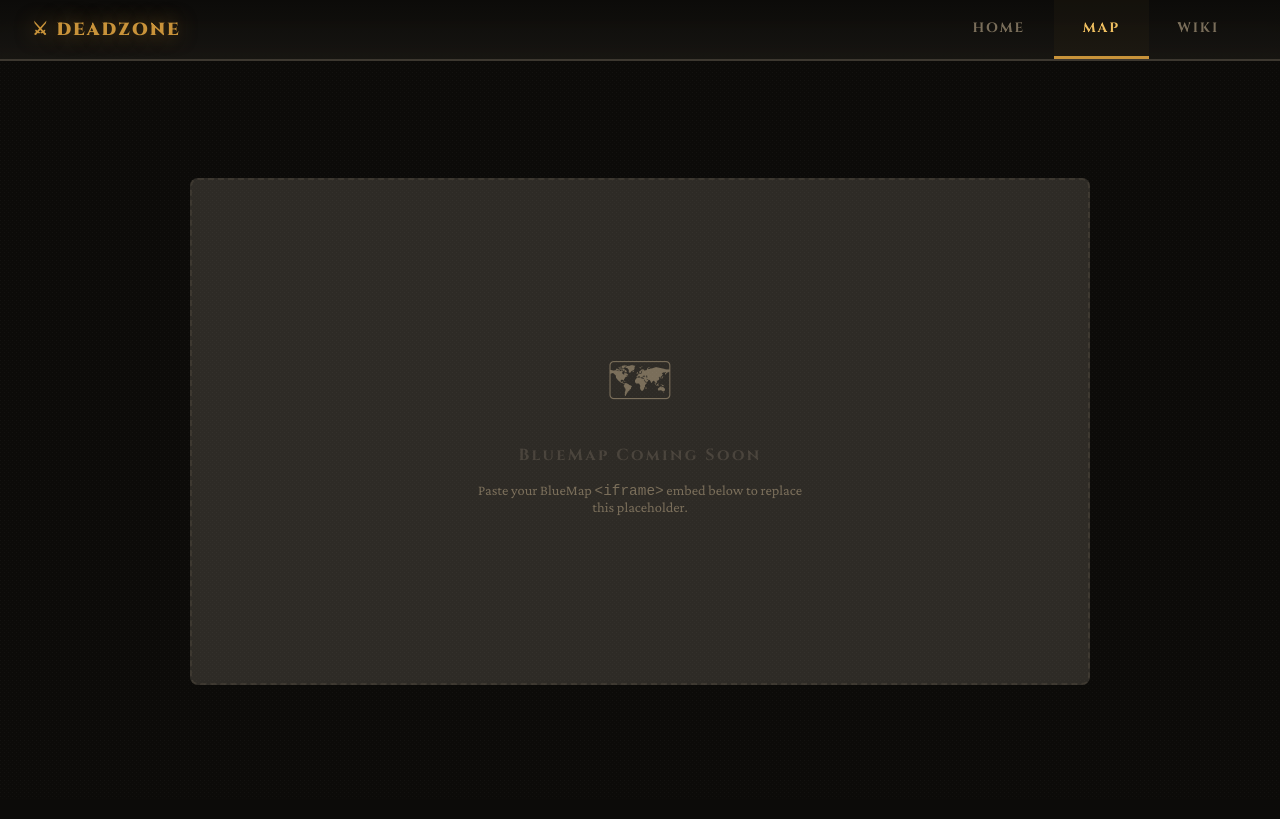
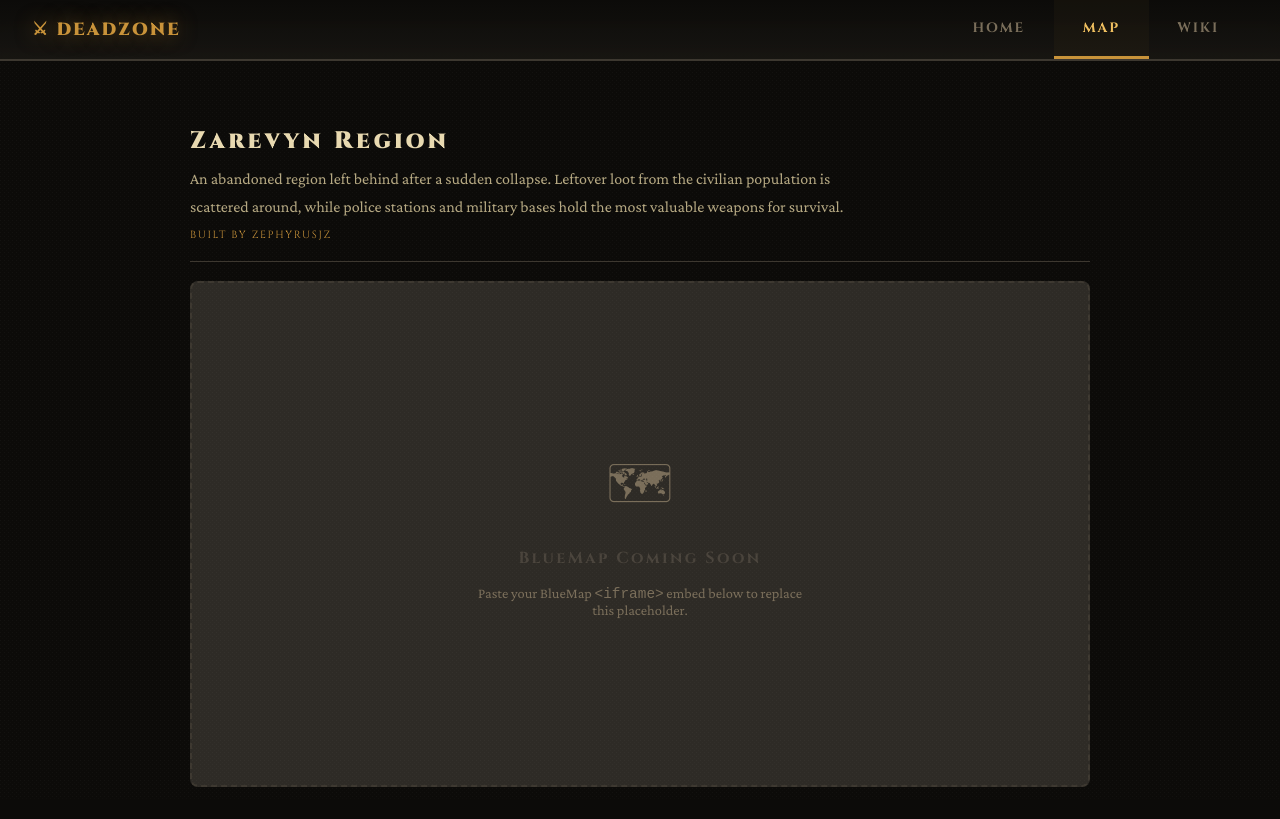
Before and after one commit to Aureljz/deadzone.github.io, a plain HTML site: page index.html in a window 1280 px wide. Both pictures are taken after a click on the item "MAP". Drawn offline with nearby package versions, Linux system fonts and the light colour scheme.

Commit message:
Changes to map and home tab

```diff
--- a/index.html
+++ b/index.html
@@ -4,6 +4,7 @@
   <meta charset="UTF-8" />
   <meta name="viewport" content="width=device-width, initial-scale=1.0"/>
   <title>DeadZone — Home</title>
+  <link rel="icon" type="image/png" href="assets/favicon.png">
   <link rel="preconnect" href="https://fonts.googleapis.com">
   <link rel="preconnect" href="https://fonts.gstatic.com" crossorigin>
   <link href="https://fonts.googleapis.com/css2?family=MedievalSharp&family=Cinzel:wght@400;700;900&family=Crimson+Pro:ital,wght@0,300;0,400;0,600;1,300;1,400&display=swap" rel="stylesheet">
@@ -445,14 +446,6 @@
     /* ══════════════════════════════
        MAP PAGE
     ══════════════════════════════ */
-    .map-page {
-      display: flex; align-items: center; justify-content: center;
-      min-height: calc(100vh - 60px);
-      padding: 2rem;
-      flex-direction: column;
-      gap: 1.5rem;
-      text-align: center;
-    }
 
     .map-placeholder {
       width: 100%; max-width: 900px;
@@ -484,6 +477,53 @@
       width: 100%; height: 100%;
       border: none;
       display: none; /* shown by JS once inserted */
+    }
+
+    /* ══════════════════════════════
+       MAP PAGE — REGION HEADER
+    ══════════════════════════════ */
+    .map-page {
+      display: flex; align-items: center; justify-content: center;
+      min-height: calc(100vh - 60px);
+      padding: 2rem;
+      flex-direction: column;
+      gap: 0;
+      text-align: center;
+    }
+
+    .map-region-header {
+      width: 100%; max-width: 900px;
+      padding: 2rem 0 1.2rem;
+      text-align: left;
+      border-bottom: 1px solid var(--border);
+      margin-bottom: 1.2rem;
+    }
+
+    .map-region-header h2 {
+      font-family: 'Cinzel', serif;
+      font-weight: 900;
+      font-size: 1.5rem;
+      letter-spacing: 0.14em;
+      color: var(--parchment);
+      margin-bottom: 0.5rem;
+    }
+
+    .map-region-header p {
+      font-family: 'Crimson Pro', serif;
+      font-size: 1rem;
+      color: var(--sand);
+      line-height: 1.7;
+      max-width: 680px;
+    }
+
+    .map-region-header .map-builder {
+      display: inline-block;
+      margin-top: 0.5rem;
+      font-family: 'Cinzel', serif;
+      font-size: 0.65rem;
+      letter-spacing: 0.16em;
+      text-transform: uppercase;
+      color: var(--gold);
     }
 
     /* ══════════════════════════════
@@ -769,6 +809,13 @@
 ════════════════════════════ -->
 <div id="page-map" class="page">
   <div class="map-page">
+
+    <div class="map-region-header">
+      <h2>Zarevyn Region</h2>
+      <p>An abandoned region left behind after a sudden collapse. Leftover loot from the civilian population is scattered around, while police stations and military bases hold the most valuable weapons for survival.</p>
+      <span class="map-builder">Built by Zephyrusjz</span>
+    </div>
+
     <div class="map-placeholder" id="mapPlaceholder">
       <span class="big-icon">🗺</span>
       <h2>BlueMap Coming Soon</h2>
@@ -786,6 +833,7 @@
       ║  </iframe>                                ║
       ╚══════════════════════════════════════════╝
     -->
+
   </div>
 </div>
 
```
